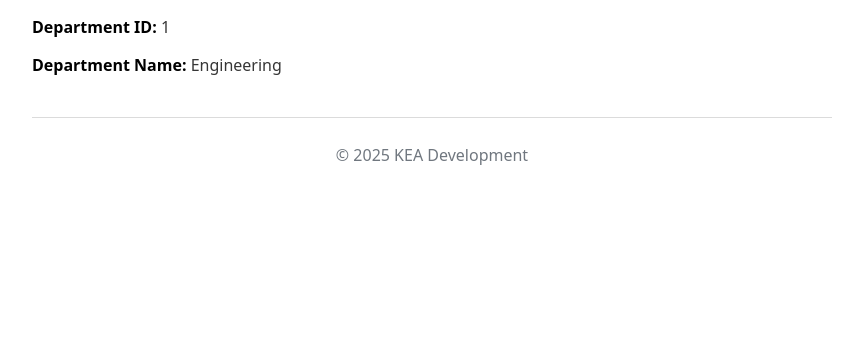
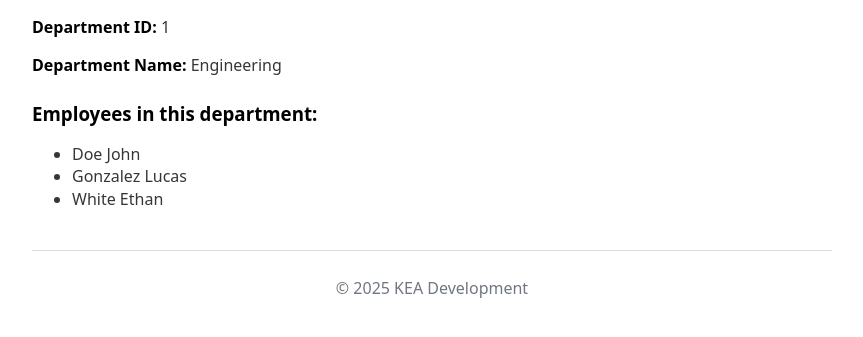
Before and after one commit to navidmirzad/php_pdo_nm, a PHP site: page /business/departments/view.php?id=1 in a window 1280 px wide. Shown: the part 198-535 px from the top of the page, without its empty margins (208-1071 px from the left). Run offline with PHP 8.4, Linux system fonts and the light colour scheme; data comes from the database, SQL or seed files in the repository.

Commit message:
now shows employees for each given department

```diff
--- a/departments/view.php
+++ b/departments/view.php
@@ -14,11 +14,20 @@ $department = $departmentObj->getDepartmentByID($departmentID);
 
 if (!$department) {
     $errorMessage = 'There was an error retrieving Department Information.';
+} else {
+    $employees = $departmentObj->getEmployeesByDepartmentID($departmentID);
+
+    if ($employees === false) {
+        $employeeErrorMessage = 'There was an error retrieving employee information.';
+    } elseif (empty($employees)) {
+        $employeeEmptyMessage = 'There are currently no employees for this department.';
+    }
 }
 
 include_once '../views/header.php';
 include_once '../views/navbar.php';
 ?>
+
 <nav>
     <ul>
         <a href="departments.php" title="back">Back</a>
@@ -32,6 +41,21 @@ include_once '../views/navbar.php';
     <?php else: ?>
         <p><strong>Department ID: </strong><?= $department['nDepartmentID'] ?></p>
         <p><strong>Department Name: </strong><?= $department['cName'] ?></p>
+
+    <?php if (isset($employeeErrorMessage)): ?>
+            <p class="error"><?= $employeeErrorMessage ?></p>
+        <?php elseif (isset($employeeEmptyMessage)): ?>
+            <p><?= $employeeEmptyMessage ?></p>
+        <?php else: ?>
+            <h3>Employees in this department: </h3>
+                <ul>
+                    <?php foreach ($employees as $emp): ?>
+                        <li>
+                            <?= htmlspecialchars($emp['cLastName']. ' ' . $emp['cFirstName']); ?>
+                        </li>
+                    <?php endforeach; ?>
+                </ul>
+            <?php endif; ?>
         <?php endif; ?>
     </main>
 
--- a/projects/projects.php
+++ b/projects/projects.php
@@ -5,3 +5,5 @@ require_once '../src/project.php';
 
 include_once '../views/header.php';
 include_once '../views/navbar.php';
+
+?>
--- a/src/department.php
+++ b/src/department.php
@@ -59,6 +59,29 @@ class Department extends Database
             return false;
         } catch (PDOException $e) {
             Logger::logText('Error getting departmentByID: ', $e->getMessage());
+            return false;
+        }
+    }
+
+    function getEmployeesByDepartmentID(int $departmentID): array|false
+    {
+        $pdo = $this->connect();
+
+        $sql = <<<SQL
+            SELECT cFirstName, cLastName
+            FROM employee
+            WHERE nDepartmentID like :departmentID
+            ORDER BY cLastName, cFirstName;
+        SQL;
+
+        try {
+            $stmt = $pdo->prepare($sql);
+            $stmt->bindValue(':departmentID', $departmentID, PDO::PARAM_INT);
+            $stmt->execute();
+
+            return $stmt->fetchAll();
+        } catch (PDOException $e) {
+            Logger::logText("Error retrieving employees by departmentID", $e->getMessage());
             return false;
         }
     }
```
Lines whose indentation alone changed are shown as unchanged.
